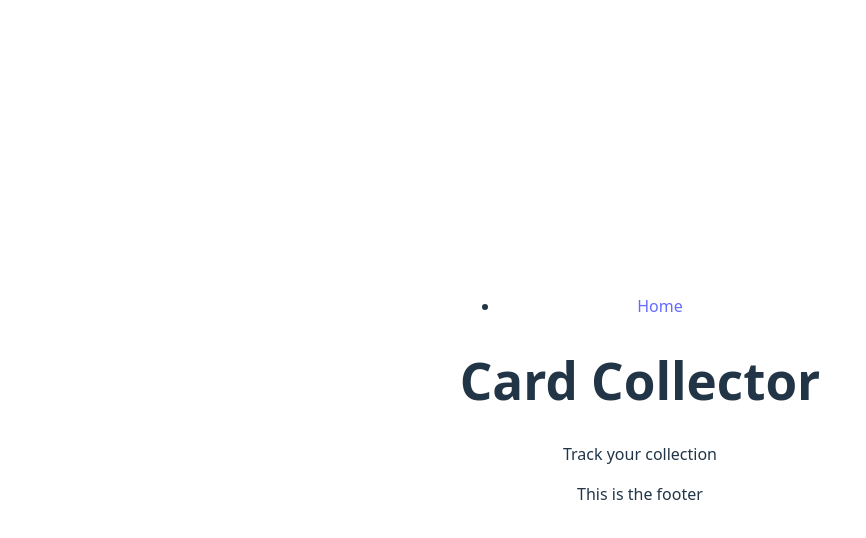
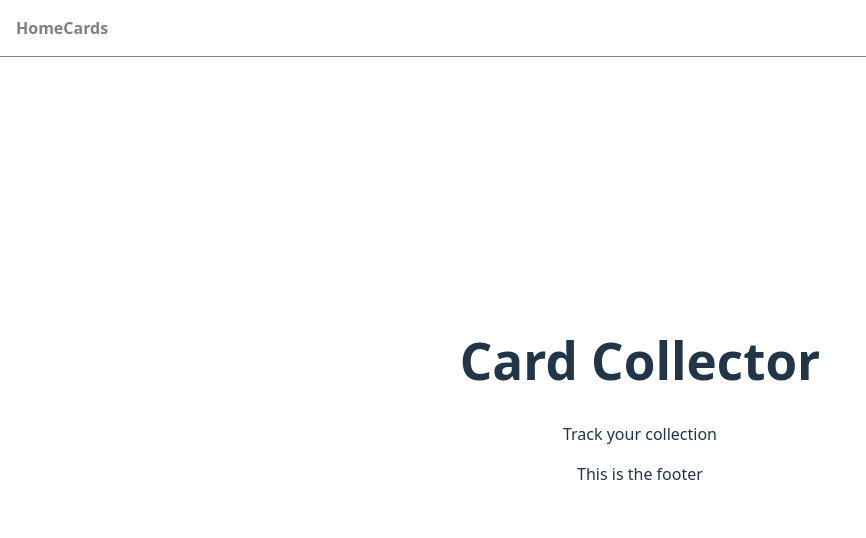
Before and after one commit to AndrewHulme88/card-collect, a React (Vite) app: page / in a window 1280 px wide. Shown: the top 538 px of the page, without its empty margins (0-866 px from the left). Built offline with nearby package versions, Linux system fonts and the light colour scheme.

Commit message:
Added styling to navbar

```diff
--- a/src/components/Navbar.tsx
+++ b/src/components/Navbar.tsx
@@ -1,14 +1,18 @@
 import React from 'react'
 import { Link } from 'react-router-dom'
+import '../styles/navbar.css'
 
 const Navbar: React.FC = () => {
     return (
-        <nav>
-            <ul>
-                <li>
-                    <Link to="/">Home</Link>
-                </li>
-            </ul>
+        <nav className='nav-bar'>
+            <div className='navbar-left'>
+                <ul>
+                    <li>
+                        <Link to="/">Home</Link>
+                        <Link to="/cards">Cards</Link>
+                    </li>
+                </ul>
+            </div>
         </nav>
     );
 };
--- /dev/null
+++ b/src/styles/navbar.css
@@ -0,0 +1,53 @@
+.nav-bar {
+    position: fixed;
+    top: 0;
+    left: 0;
+    width: 100%;
+    padding: 1rem;
+    border-bottom: 1px solid gray;
+}
+
+ul {
+    list-style-type: none;
+    display: flex;
+    gap: 1.5rem;
+    margin: 0;
+    padding: 0;
+}
+
+li a {
+    color: grey;
+    text-decoration: none;
+    font-weight: bold;
+}
+
+ul li a {
+
+}
+
+.navbar-left {
+
+}
+
+.navbar {
+  background-color: #333;
+  padding: 1rem;
+}
+
+.navList {
+  display: flex;
+  list-style: none;
+  gap: 1.5rem;
+  margin: 0;
+  padding: 0;
+}
+
+.navItem a {
+  color: white;
+  text-decoration: none;
+  font-weight: bold;
+}
+
+.navItem a:hover {
+  text-decoration: underline;
+}
```
